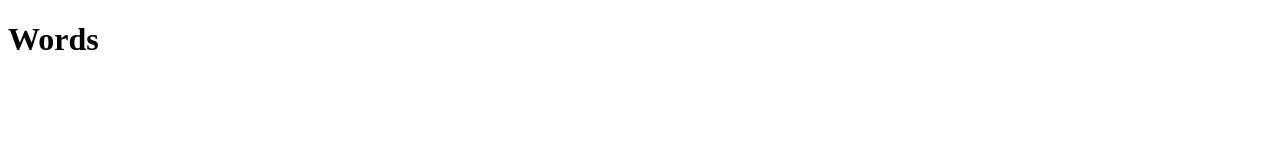
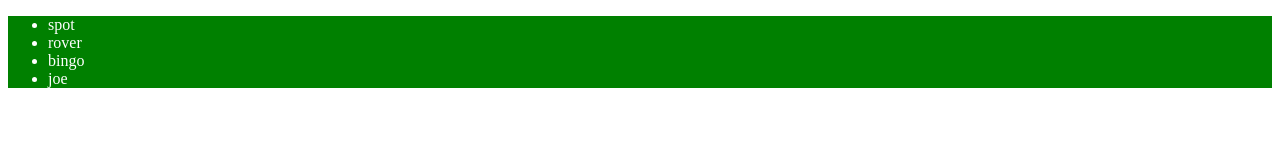
Before and after one commit to parkerchristian/layout-components, a website built with webpack: page src/index.html in a window 1280 px wide. Built offline with nearby package versions, Linux system fonts and the light colour scheme; files whose address does not match are found by name.

Commit message:
done with master

```diff
--- /dev/null
+++ b/src/index.css
@@ -0,0 +1,11 @@
+.dogs {
+  background-color: green;
+
+  li {
+    color: white;
+
+    &:hover {
+      background-color: black;
+    }
+  }
+}
--- a/src/index.html
+++ b/src/index.html
@@ -7,16 +7,6 @@
     <title>Webpack</title>
 </head>
 <body>
-
-    <header>
-        <h1>Words</h1>
-    </header>
-
-    <main>
-
-        <section>
-        </section>
-
-    </main>
+  <div id="root"></div>
 </body>
 </html>
--- a/src/index.js
+++ b/src/index.js
@@ -1,7 +1,31 @@
-console.log('hibye');
+// append a ul
+// append li w/ 'spot', 'rover', 'bingo', and 'joe'
+import styles from './index.css';
 
-// function funky() {
-//   return 2;
-// }
+const root = document.getElementById('root');
+const ul = document.createElement('ul');
+ul.className = styles.dogs;
+root.appendChild(ul);
 
-// funky();
+['spot', 'rover', 'bingo', 'joe']
+  .forEach(name => {
+    const li = document.createElement('li');
+    li.textContent = name;
+    ul.appendChild(li);
+  });
+
+// const li = document.createElement('li');
+// const a = document.createElement('li');
+// const b = document.createElement('li');
+// const c = document.createElement('li');
+
+// li.textContent = 'spot';
+// a.textContent = 'rover';
+// b.textContent = 'bingo';
+// c.textContent = 'joe';
+
+// ul.appendChild(li).style.color = 'blue';
+// ul.appendChild(a);
+// ul.appendChild(b);
+// ul.appendChild(c);
+// root.appendChild(ul);
```
